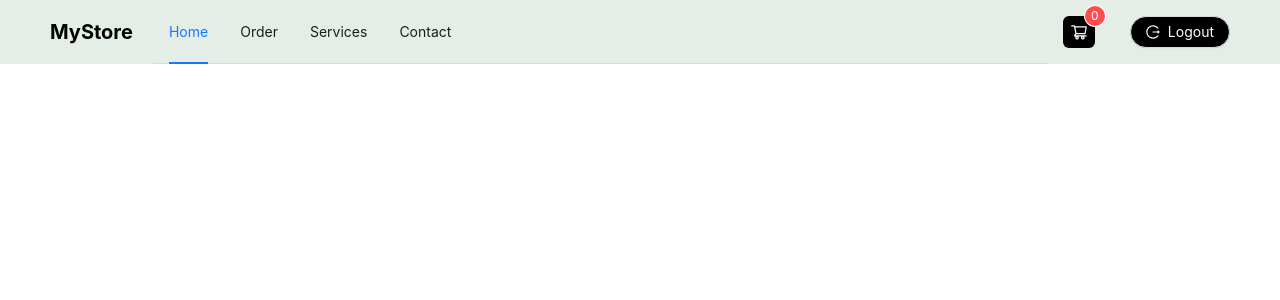
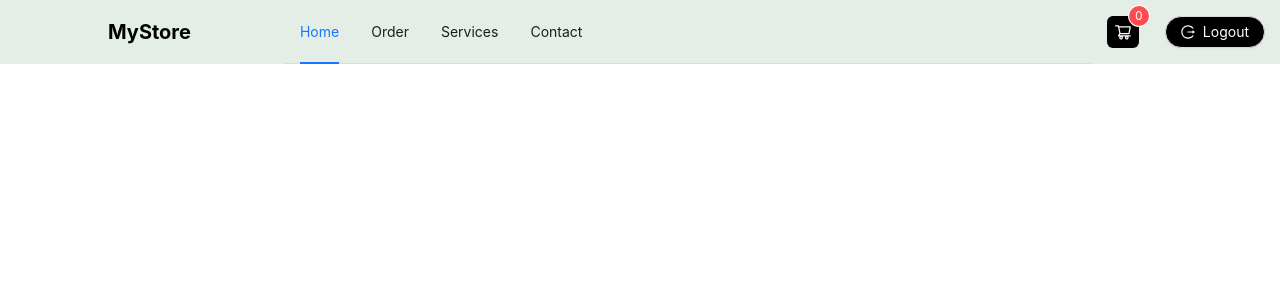
Before and after one commit to FaizFerozMehmood/mern-store, a React (Vite) app in the folder client/: page /navbar in a window 1280 px wide. Shown: the top 300 px of the page. Built offline with nearby package versions, Linux system fonts and the light colour scheme; no server answers.

Commit message:
worked little bit on user experiance

```diff
--- a/client/src/pages/Auth/Login.jsx
+++ b/client/src/pages/Auth/Login.jsx
@@ -14,6 +14,8 @@ const Login = () => {
   const [form] = Form.useForm();
 
   const onFinish = async (values) => {
+    const savedUserName = localStorage.getItem("userName")
+    console.log("savedUserName in local storage ",savedUserName);
     console.log("Received values of form: ", values);
     setIsLoading(true);
 
@@ -39,7 +41,7 @@ const Login = () => {
       }
 
       if (response.status === 200) {
-        toast.success(response.data?.msg);
+        toast.success(`Welcome, ${savedUserName}!😘`);
 
         setTimeout(() => {
           const userInfoString = Cookies.get("userInfo");
--- a/client/src/pages/Auth/Register.jsx
+++ b/client/src/pages/Auth/Register.jsx
@@ -19,6 +19,9 @@ function Register() {
       email: values.email,
       password: values.password,
     };
+    localStorage.setItem("userName",regiserData.name)
+
+
     try {
       const response = await axios.post(url.register, regiserData);
       toast.success(response.data?.msg);
--- a/client/src/pages/home/CartItemsDetails.jsx
+++ b/client/src/pages/home/CartItemsDetails.jsx
@@ -85,6 +85,7 @@ function CartItemsDetails() {
     const updatedCart = cart.filter((item) => item.id !== id);
     localStorage.setItem("cartItem", JSON.stringify(updatedCart));
     setCart(updatedCart);
+    fetchCartDetails();
   };
 
   const totalPrice = useMemo(() => {
@@ -146,11 +147,16 @@ function CartItemsDetails() {
         }
       );
 
-      message.success("Order placed successfully!");
+      setTimeout(() => {
+        message.success(
+          "Thank you for placing your order! You will receive a confirmation call shortly before delivery.",
+          9
+        );
         localStorage.removeItem("cartItem");
         setCart([]);
         setItems([]);
-      navigate("/checkorder");
+        navigate("/userOrder");
+      }, 2000);
     } catch (error) {
       console.error(
         "Error placing order",
@@ -209,7 +215,7 @@ function CartItemsDetails() {
                 style={{
                   fontSize: "20px",
                   cursor: "pointer",
-                  marginLeft:"3px" ,
+                  marginLeft: "3px",
                 }}
               />
               <Button
@@ -246,13 +252,15 @@ function CartItemsDetails() {
         </Button>
       </div>
 
+      <div style={{ overflowX: "auto" }}>
         <Table
           dataSource={items}
           columns={columns}
           rowKey="_id"
           pagination={false}
-        style={{ marginTop: "20px" }}
+          style={{ marginTop: "20px", minWidth: "600px" }}
         />
+      </div>
 
       <Title level={3} style={{ marginTop: "20px" }}>
         Total: ${totalPrice.toFixed(2)}
--- a/client/src/pages/home/Navbar.jsx
+++ b/client/src/pages/home/Navbar.jsx
@@ -1,6 +1,10 @@
 import React, { useEffect, useState } from "react";
-import { Button, Layout, Menu, Space, Avatar, Badge } from "antd";
-import { LogoutOutlined, ShoppingCartOutlined } from "@ant-design/icons";
+import { Button, Layout, Menu, Avatar, Badge, Drawer } from "antd";
+import {
+  LogoutOutlined,
+  ShoppingCartOutlined,
+  MenuOutlined,
+} from "@ant-design/icons";
 import cookies from "js-cookie";
 import { useNavigate } from "react-router-dom";
 
@@ -8,25 +12,21 @@ const { Header } = Layout;
 
 const Navbar = ({ leng }) => {
   const [cartCount, setCartCount] = useState(0);
+  const [isDrawerOpen, setIsDrawerOpen] = useState(false);
   const navigate = useNavigate();
 
   useEffect(() => {
     const cart = JSON.parse(localStorage.getItem("cartItem")) || [];
     const totalItems = cart.reduce((sum, item) => sum + item.quantity, 0);
-
-    console.log("totaal items", totalItems);
-
     setCartCount(totalItems);
   }, [leng]);
 
   const handleNavigation = (e) => {
-    e.domEvent.preventDefault();
     navigate(e.key);
+    setIsDrawerOpen(false); // Close drawer after clicking a menu item
   };
 
-  const handleCartClick = (e) => {
-    e.preventDefault();
-
+  const handleCartClick = () => {
     navigate("/cartItemsPage");
   };
 
@@ -47,31 +47,45 @@ const Navbar = ({ leng }) => {
           display: "flex",
           alignItems: "center",
           backgroundColor: "rgba(228, 237, 230)",
+          padding: "0 15px",
         }}
       >
+        {/* Mobile Menu Button */}
+        <Button
+          type="text"
+          icon={<MenuOutlined />}
+          onClick={() => setIsDrawerOpen(true)}
+          style={{
+            display: "none",
+            fontSize: "20px",
+            marginBottom: "30px",
+          }}
+          className="menu-button"
+        />
+
         {/* Logo */}
         <div
-          className="logo"
           style={{
-            backgroundColor: "rgba(228, 237, 230)",
             color: "black",
             fontSize: "20px",
             fontWeight: "bold",
-            marginRight: "20px",
+            flex: 1,
+            textAlign: "center",
           }}
         >
           MyStore
         </div>
 
+        {/* Desktop Menu */}
         <Menu
           mode="horizontal"
           defaultSelectedKeys={["/"]}
           onClick={handleNavigation}
           style={{
-            flex: 1,
-            minWidth: 0,
+            flex: 3,
             backgroundColor: "rgba(228, 237, 230)",
           }}
+          className="desktop-menu"
           items={[
             { key: "/", label: "Home" },
             { key: "/userOrder", label: "Order" },
@@ -80,22 +94,12 @@ const Navbar = ({ leng }) => {
           ]}
         />
 
-        <div
-          style={{
-            display: "flex",
-            justifyContent: "center",
-            alignItems: "center",
-            gap: "20px",
-          }}
-        >
-          <Button
-            type="text"
-            onClick={handleCartClick}
-            style={{ cursor: "pointer", border: "none" }}
-          >
+        {/* Cart and Logout */}
+        <div style={{ display: "flex", alignItems: "center", gap: "10px" }}>
+          <Button type="text" onClick={handleCartClick}>
             <Badge count={cartCount} showZero>
               <Avatar
-                style={{ cursor: "pointer", backgroundColor: "black" }}
+                style={{ backgroundColor: "black" }}
                 shape="square"
                 size="middle"
                 icon={<ShoppingCartOutlined />}
@@ -116,6 +120,39 @@ const Navbar = ({ leng }) => {
           </Button>
         </div>
       </Header>
+
+      {/* Mobile Drawer Menu */}
+      <Drawer
+        title="Menu"
+        placement="left"
+        onClose={() => setIsDrawerOpen(false)}
+        open={isDrawerOpen}
+      >
+        <Menu
+          mode="vertical"
+          onClick={handleNavigation}
+          items={[
+            { key: "/", label: "Home" },
+            { key: "/userOrder", label: "Order" },
+            { key: "/services", label: "Services" },
+            { key: "/contact", label: "Contact" },
+          ]}
+        />
+      </Drawer>
+
+      {/* CSS for responsiveness */}
+      <style>
+        {`
+          @media (max-width: 768px) {
+            .desktop-menu {
+              display: none;
+            }
+            .menu-button {
+              display: block !important;
+            }
+          }
+        `}
+      </style>
     </Layout>
   );
 };
```
Also changed, not shown: 1 other file (tests, documents, lock files or other folders). Lines whose indentation alone changed are shown as unchanged.
